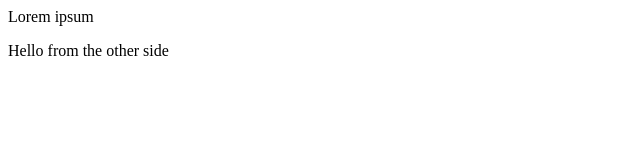
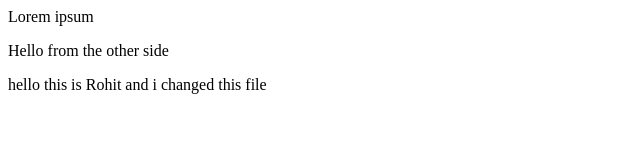
Before and after one commit to razzrohit/myrepo, a plain HTML site: page index.html in a window 1280 px wide. Shown: the whole page, without its empty margins (0-640 px from the left). Drawn offline with Linux system fonts and the light colour scheme.

Commit message:
Update index.html

```diff
--- a/index.html
+++ b/index.html
@@ -10,5 +10,8 @@
         <p>
             Hello from the other side
         </p>
+        <p>
+            hello this is Rohit and i changed this file
+        </p>
     </body>
 </html>
```
